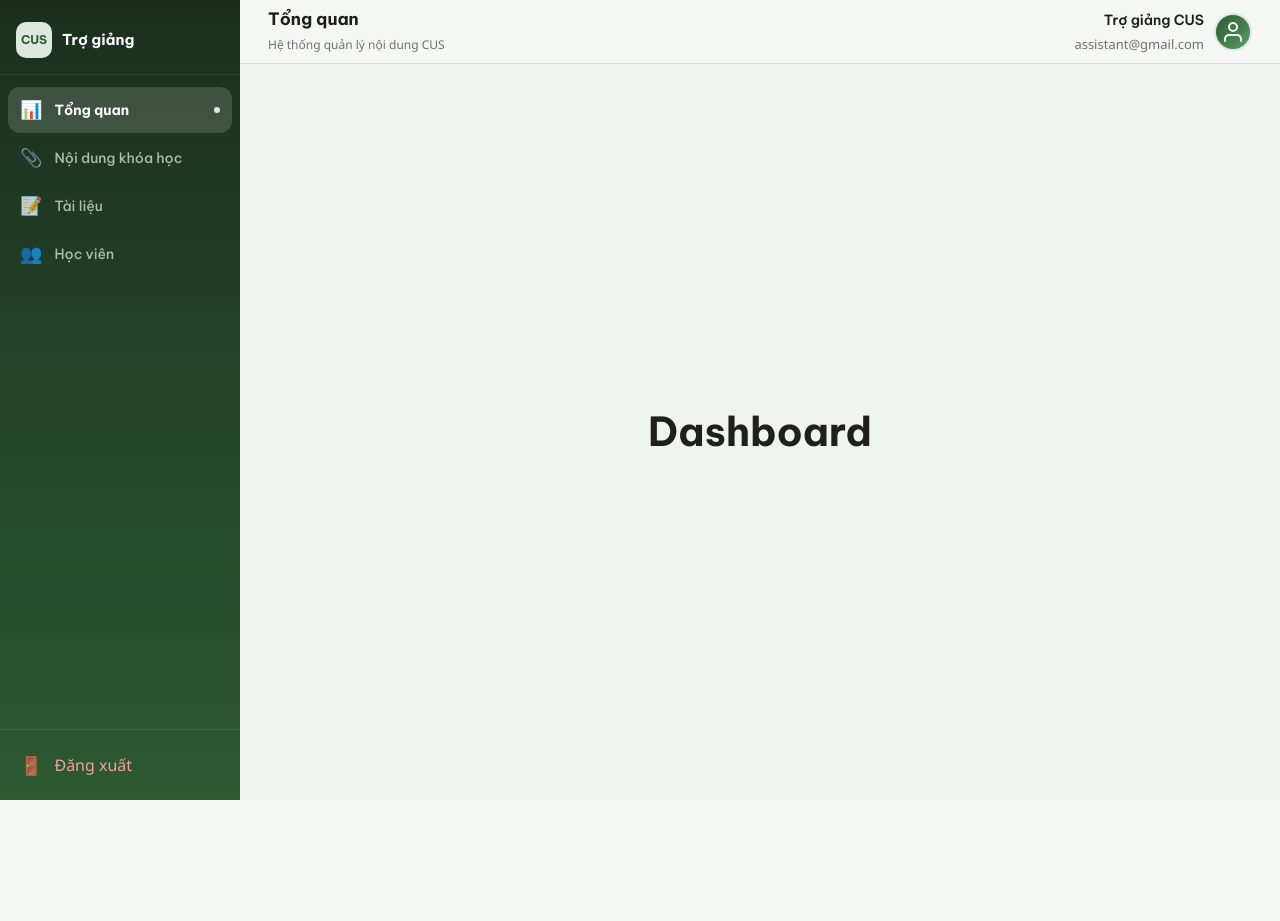
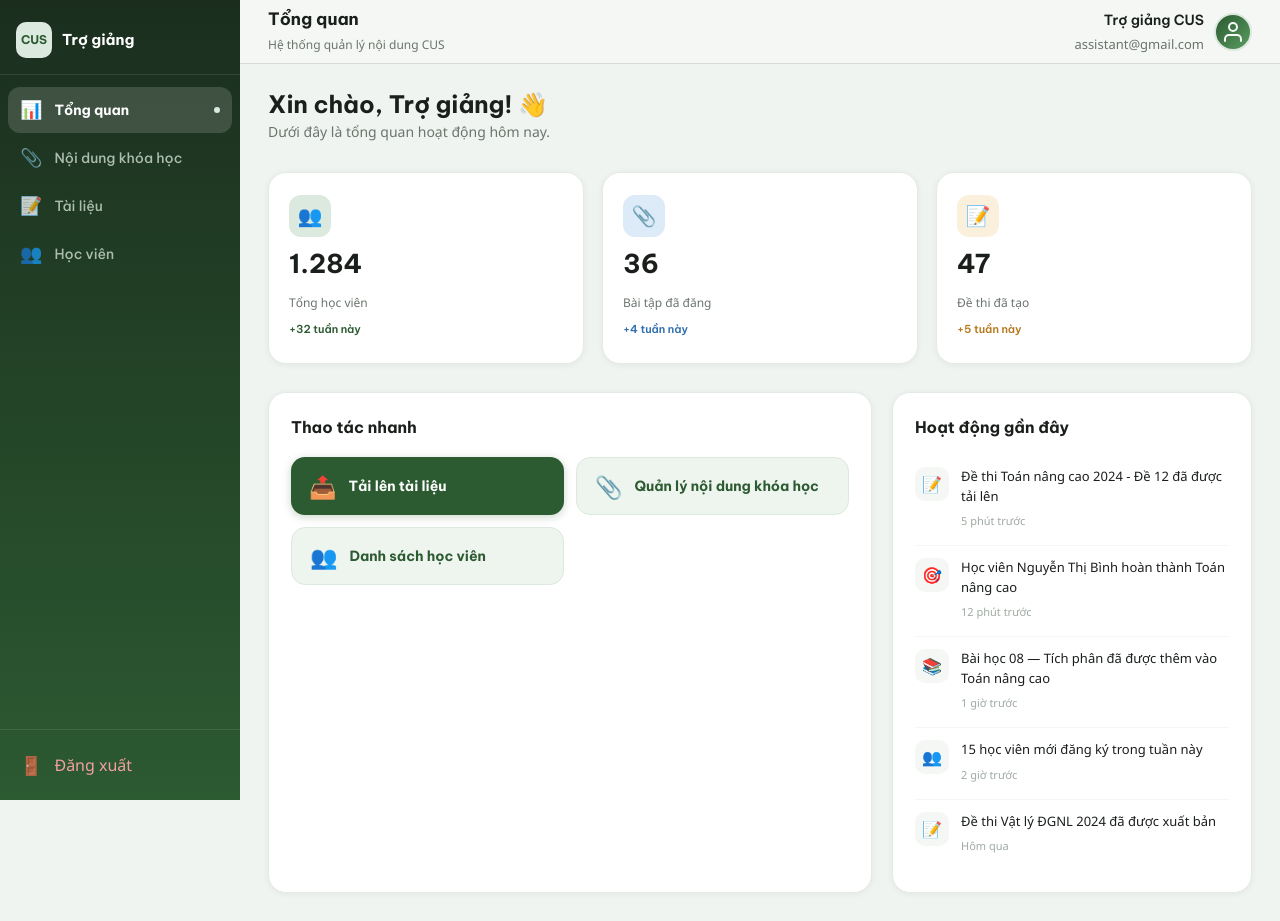
Before and after one commit to CUS-Study-Web/study-web-fe, a React (Vite) app: page /asst/dashboard in a window 1280 px wide. Before the commit the page ends 800 px from the top, so only its background shows below. Built offline with nearby package versions, Linux system fonts and the light colour scheme.

Commit message:
feat(TASK-002): design assistant dashboard

```diff
--- /dev/null
+++ b/src/components/assistant/dashboard/QuickActions.tsx
@@ -0,0 +1,54 @@
+import React from 'react';
+
+interface QuickActionsProps {
+  navigate: (path: string) => void;
+}
+
+const QuickActions: React.FC<QuickActionsProps> = ({ navigate }) => {
+  return (
+    <div className="bg-white border border-[#E4EBE5] rounded-[18px] p-[22px] shadow-[0_1px_6px_rgba(0,0,0,0.06)]">
+      <div className="font-['Be_Vietnam_Pro'] font-[700] text-[16px] text-[#1B1F1C] mb-[18px]">
+        Thao tác nhanh
+      </div>
+      <div className="grid grid-cols-2 gap-[12px]">
+        {/* Primary Action */}
+        <div
+          role="button"
+          onClick={() => navigate('/assistant/exams')}
+          className="flex items-center gap-[12px] p-[16px_18px] rounded-[14px] cursor-pointer text-left transition-all duration-140 hover:-translate-y-[2px] bg-[#2C5A31] text-white border-none shadow-[0_2px_8px_rgba(44,90,49,0.25)]"
+        >
+          <span className="text-[22px]">📤</span>
+          <span className="font-['Be_Vietnam_Pro'] font-[700] text-[14px]">
+            Tải lên tài liệu
+          </span>
+        </div>
+
+        {/* Secondary Action 1 */}
+        <div
+          role="button"
+          onClick={() => navigate('/assistant/courses')}
+          className="flex items-center gap-[12px] p-[16px_18px] rounded-[14px] cursor-pointer text-left transition-all duration-140 hover:-translate-y-[2px] bg-[#EEF5EF] text-[#2C5A31] border-[1.5px] border-solid border-[#DCE9DE]"
+        >
+          <span className="text-[22px]">📎</span>
+          <span className="font-['Be_Vietnam_Pro'] font-[700] text-[14px]">
+            Quản lý nội dung khóa học
+          </span>
+        </div>
+
+        {/* Secondary Action 2 */}
+        <div
+          role="button"
+          onClick={() => navigate('/assistant/students')}
+          className="flex items-center gap-[12px] p-[16px_18px] rounded-[14px] cursor-pointer text-left transition-all duration-140 hover:-translate-y-[2px] bg-[#EEF5EF] text-[#2C5A31] border-[1.5px] border-solid border-[#DCE9DE]"
+        >
+          <span className="text-[22px]">👥</span>
+          <span className="font-['Be_Vietnam_Pro'] font-[700] text-[14px]">
+            Danh sách học viên
+          </span>
+        </div>
+      </div>
+    </div>
+  );
+};
+
+export default QuickActions;
--- /dev/null
+++ b/src/components/assistant/dashboard/RecentActivity.tsx
@@ -0,0 +1,38 @@
+import React from 'react';
+import { ASST_RECENT_ACTIVITIES } from './dashboardData';
+
+const RecentActivity: React.FC = () => {
+  return (
+    <div className="bg-white border border-[#E4EBE5] rounded-[18px] p-[22px] shadow-[0_1px_6px_rgba(0,0,0,0.06)] w-full">
+      <div className="font-['Be_Vietnam_Pro'] font-[700] text-[16px] text-[#1B1F1C] mb-[16px]">
+        Hoạt động gần đây
+      </div>
+      <div className="flex flex-col gap-0">
+        {ASST_RECENT_ACTIVITIES.map((activity, index) => (
+          <div
+            key={activity.id}
+            className={`flex items-start gap-[12px] py-[12px] ${
+              index !== ASST_RECENT_ACTIVITIES.length - 1
+                ? 'border-b border-[#F4F7F4]'
+                : ''
+            }`}
+          >
+            <div className="w-[34px] h-[34px] rounded-[10px] bg-[#F4F7F4] flex items-center justify-center shrink-0 text-[16px]">
+              {activity.icon}
+            </div>
+            <div className="flex-1 min-w-0">
+              <div className="font-['Noto_Sans'] text-[13px] text-[#1B1F1C] leading-[1.5]">
+                {activity.text}
+              </div>
+              <div className="font-['Noto_Sans'] text-[11px] text-[#A0AAA2] mt-[3px]">
+                {activity.time}
+              </div>
+            </div>
+          </div>
+        ))}
+      </div>
+    </div>
+  );
+};
+
+export default RecentActivity;
--- /dev/null
+++ b/src/components/assistant/dashboard/StatCard.tsx
@@ -0,0 +1,48 @@
+import React from 'react';
+
+export interface StatCardProps {
+  label: string;
+  value: string;
+  delta: string;
+  icon: string;
+  color: string;
+  background: string;
+}
+
+const StatCard: React.FC<StatCardProps> = ({
+  label,
+  value,
+  delta,
+  icon,
+  color,
+  background,
+}) => {
+  return (
+    <div className="bg-white border border-[#E4EBE5] rounded-[18px] p-[22px_20px] shadow-[0_1px_6px_rgba(0,0,0,0.06)] flex flex-col justify-between">
+      <div className="flex justify-between items-start mb-[14px]">
+        <div
+          className="w-[42px] h-[42px] rounded-[12px] flex items-center justify-center text-[20px]"
+          style={{ backgroundColor: background }}
+        >
+          {icon}
+        </div>
+      </div>
+      <div>
+        <div className="font-['Be_Vietnam_Pro'] font-[800] text-[26px] text-[#1B1F1C] leading-[1] mb-[14px]">
+          {value}
+        </div>
+        <div className="font-['Noto_Sans'] text-[12px] text-[#6B746D] mt-[4px] mb-[2px]">
+          {label}
+        </div>
+        <div
+          className="font-['Be_Vietnam_Pro'] font-[600] text-[11px]"
+          style={{ color: color }}
+        >
+          {delta}
+        </div>
+      </div>
+    </div>
+  );
+};
+
+export default StatCard;
--- /dev/null
+++ b/src/components/assistant/dashboard/dashboardData.ts
@@ -0,0 +1,67 @@
+export const ASST_STAT_CARDS = [
+  {
+    id: 1,
+    label: "Tổng học viên",
+    value: "1.284",
+    delta: "+32 tuần này",
+    icon: "👥",
+    color: "#2C5A31",
+    background: "#DCE9DE",
+  },
+  {
+    id: 2,
+    label: "Bài tập đã đăng",
+    value: "36",
+    delta: "+4 tuần này",
+    icon: "📎",
+    color: "#2F6FAE",
+    background: "#DDEAF8",
+  },
+  {
+    id: 3,
+    label: "Đề thi đã tạo",
+    value: "47",
+    delta: "+5 tuần này",
+    icon: "📝",
+    color: "#B7791F",
+    background: "#FBF0DC",
+  },
+];
+
+export const ASST_RECENT_ACTIVITIES = [
+  {
+    id: 1,
+    type: "exam",
+    text: "Đề thi Toán nâng cao 2024 - Đề 12 đã được tải lên",
+    time: "5 phút trước",
+    icon: "📝",
+  },
+  {
+    id: 2,
+    type: "student",
+    text: "Học viên Nguyễn Thị Bình hoàn thành Toán nâng cao",
+    time: "12 phút trước",
+    icon: "🎯",
+  },
+  {
+    id: 3,
+    type: "course",
+    text: "Bài học 08 — Tích phân đã được thêm vào Toán nâng cao",
+    time: "1 giờ trước",
+    icon: "📚",
+  },
+  {
+    id: 4,
+    type: "student",
+    text: "15 học viên mới đăng ký trong tuần này",
+    time: "2 giờ trước",
+    icon: "👥",
+  },
+  {
+    id: 5,
+    type: "exam",
+    text: "Đề thi Vật lý ĐGNL 2024 đã được xuất bản",
+    time: "Hôm qua",
+    icon: "📝",
+  },
+];
--- a/src/pages/assistant/Dashboard.tsx
+++ b/src/pages/assistant/Dashboard.tsx
@@ -1,7 +1,47 @@
-export default function Dashboard() {
+import React from 'react';
+import { useNavigate } from 'react-router-dom';
+import StatCard from '../../components/assistant/dashboard/StatCard';
+import QuickActions from '../../components/assistant/dashboard/QuickActions';
+import RecentActivity from '../../components/assistant/dashboard/RecentActivity';
+import { ASST_STAT_CARDS } from '../../components/assistant/dashboard/dashboardData';
+
+const Dashboard: React.FC = () => {
+  const navigate = useNavigate();
+
   return (
-    <div className="flex h-full items-center justify-center">
-      <h1 className="text-2xl font-bold text-slate-700">Dashboard</h1>
+    <div className="w-full">
+      {/* Welcome Section */}
+      <div className="mb-[28px]">
+        <div className="font-['Be_Vietnam_Pro'] font-[700] text-[24px] text-[#1B1F1C] m-0 mb-[4px]">
+          Xin chào, Trợ giảng! 👋
+        </div>
+        <div className="font-['Noto_Sans'] text-[14px] text-[#6B746D] m-0">
+          Dưới đây là tổng quan hoạt động hôm nay.
+        </div>
+      </div>
+
+      {/* Stat Cards Grid */}
+      <div className="grid grid-cols-3 gap-[18px] mb-[28px]">
+        {ASST_STAT_CARDS.map((card) => (
+          <StatCard
+            key={card.id}
+            label={card.label}
+            value={card.value}
+            delta={card.delta}
+            icon={card.icon}
+            color={card.color}
+            background={card.background}
+          />
+        ))}
+      </div>
+
+      {/* Bottom Grid */}
+      <div className="grid grid-cols-[1fr_360px] gap-[20px]">
+        <QuickActions navigate={navigate} />
+        <RecentActivity />
+      </div>
     </div>
   );
-}
+};
+
+export default Dashboard;
```
